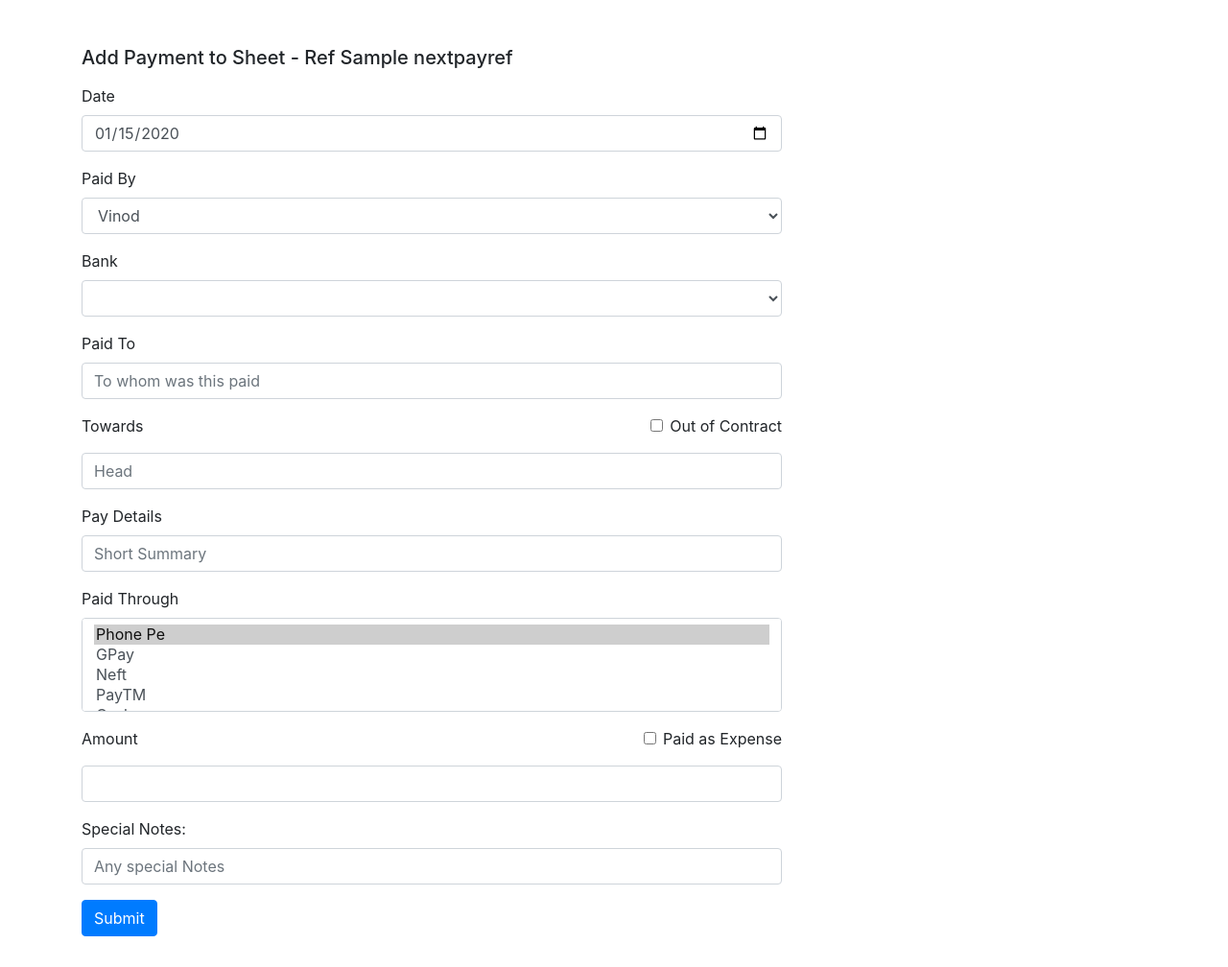
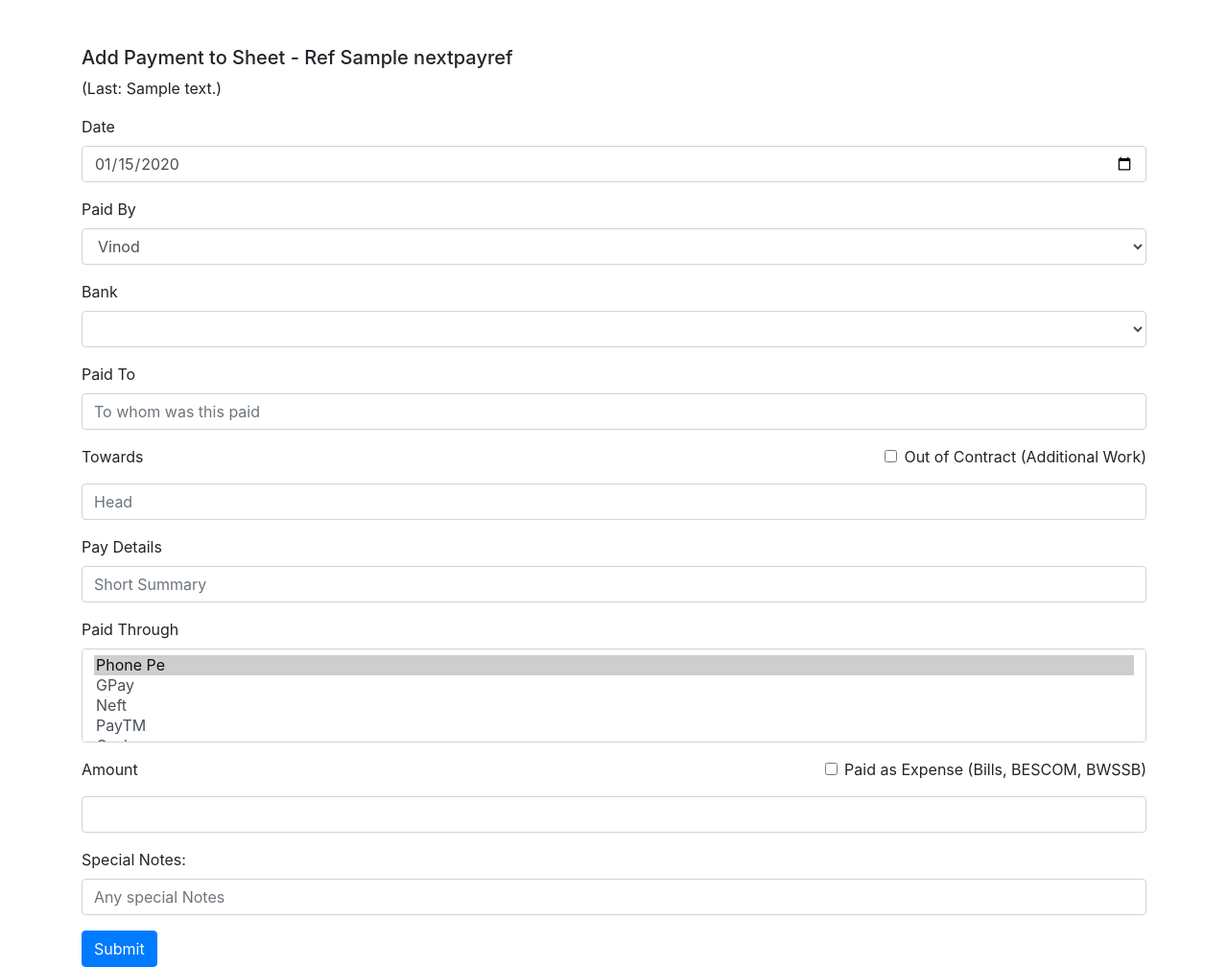
Before and after one commit to getting2vinod/addpayment, a Flask app: template templates/home.html in a window 1280 px wide. Shown: the whole page at 96% size. Before the commit the page ends 976 px from the top, so only its background shows below. Run offline with Flask 3, Linux system fonts and the light colour scheme; the template is opened without the code that fills it: most values are stand-ins (such as "Sample title", 1, 10 or a date in 2020); some libraries are stand-ins or nearby versions.

Commit message:
Updated last summary

```diff
--- a/app.py
+++ b/app.py
@@ -11,7 +11,7 @@ app.secret_key = "thisismyveryloooongsecretkey"
 
 # Initialize Google Sheets API
 SCOPES = ['https://www.googleapis.com/auth/spreadsheets']
-SERVICE_ACCOUNT_FILE = '/json/myutils-437714-bd0d0a3e77bd.json'  # Update this path
+SERVICE_ACCOUNT_FILE = 'myutils-437714-bd0d0a3e77bd.json'  # Update this path
 creds = service_account.Credentials.from_service_account_file(
     SERVICE_ACCOUNT_FILE, scopes=SCOPES)
 
@@ -24,8 +24,9 @@ Expense_RANGE_NAME = 'Expense Tracker!A2:O'
 @app.route('/')
 def index():
     session.clear()
-    lastref=int(getlastref())+1
-    return render_template('home.html',paydate=datetime.datetime.now().strftime("%Y-%m-%d"),nextpayref=lastref)
+    lastref = getlastref()
+    lastrefnum=int(lastref[0])+1
+    return render_template('home.html',paydate=datetime.datetime.now().strftime("%Y-%m-%d"),nextpayref=lastrefnum,summary=lastref[3] + " - " + lastref[4] + " - " + lastref[8])
 
 @app.route('/favicon.ico')
 def favicon():
@@ -53,7 +54,7 @@ def getlastref():
 
     values.sort(key=lambda x: int(x[0]))
 
-    return values[len(values)-1][0]
+    return values[len(values)-1]
 
 
 @app.route('/saved', methods=['GET'])
--- a/templates/home.html
+++ b/templates/home.html
@@ -33,8 +33,8 @@
     </script>
     <div class="container">
         <div class="row g-3">
-            <div class="col-8">
-            <h5 class="mt-5">Add Payment to Sheet - Ref {{nextpayref}}</h5>
+            <div class="col-8 col-sm-12">
+            <h5 class="mt-5">Add Payment to Sheet - Ref {{nextpayref}} </h5> (Last: {{summary}})
             <form method="POST" class="mt-3" action="/addpayment" >
                 <input type="hidden" readonly class="form-control" id="payref" name="payref" value="{{nextpayref}}" >
                 <div class="form-group">
@@ -65,7 +65,7 @@
                     <div class="form-group form-check float-right">
                         <div class="">
                         <input class="form-check-input" type="checkbox" name="payoutofcontract" id="payoutofcontract"/>
-                        <label class="form-check-label" for="payoutofcontract"> Out of Contract </label>
+                        <label class="form-check-label" for="payoutofcontract"> Out of Contract (Additional Work)</label>
                         </div>
                     </div>
 
@@ -91,7 +91,7 @@
                 <div class="form-group form-check float-right">
                     <div class="">
                     <input class="form-check-input" type="checkbox" name="payasexpense" id="payasexpense"/>
-                    <label class="form-check-label" for="payasexpense"> Paid as Expense </label>
+                    <label class="form-check-label" for="payasexpense"> Paid as Expense (Bills, BESCOM, BWSSB) </label>
                     </div>
                 </div>
                 <div class="form-group">
```
